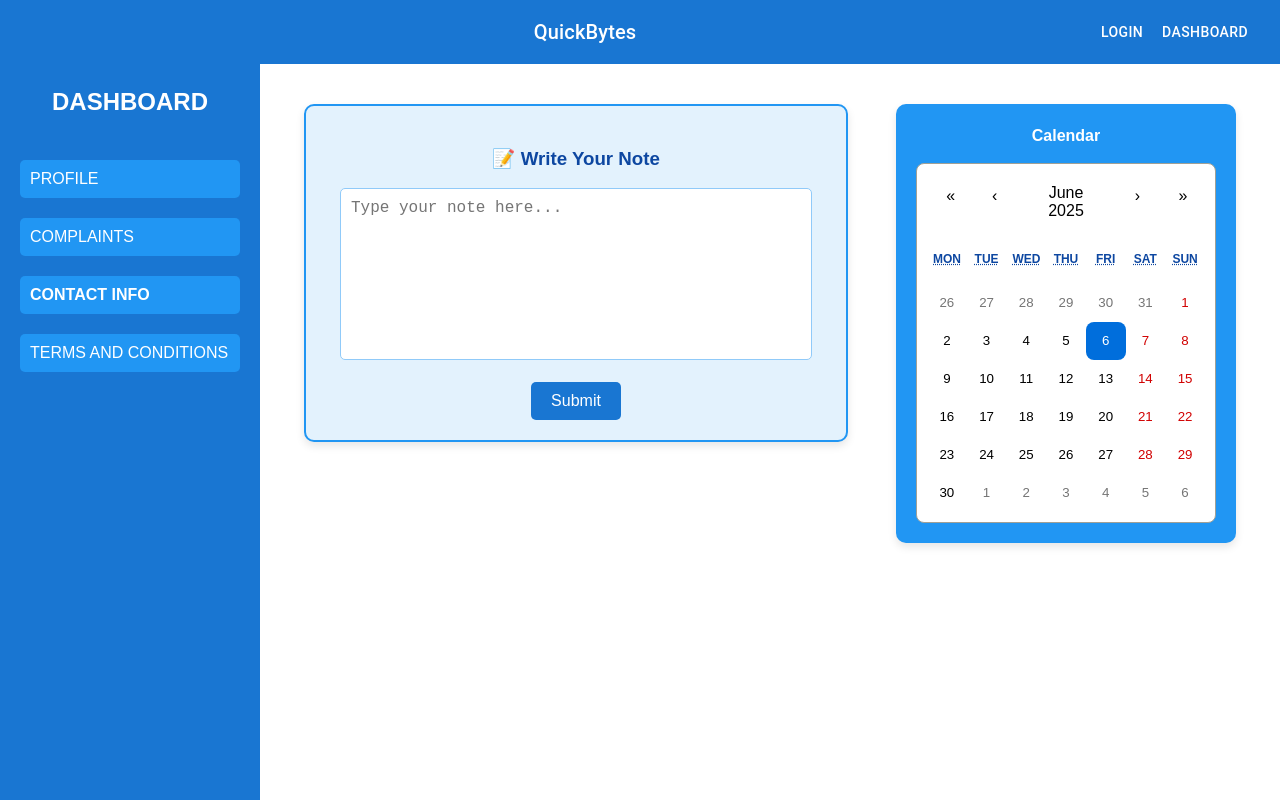
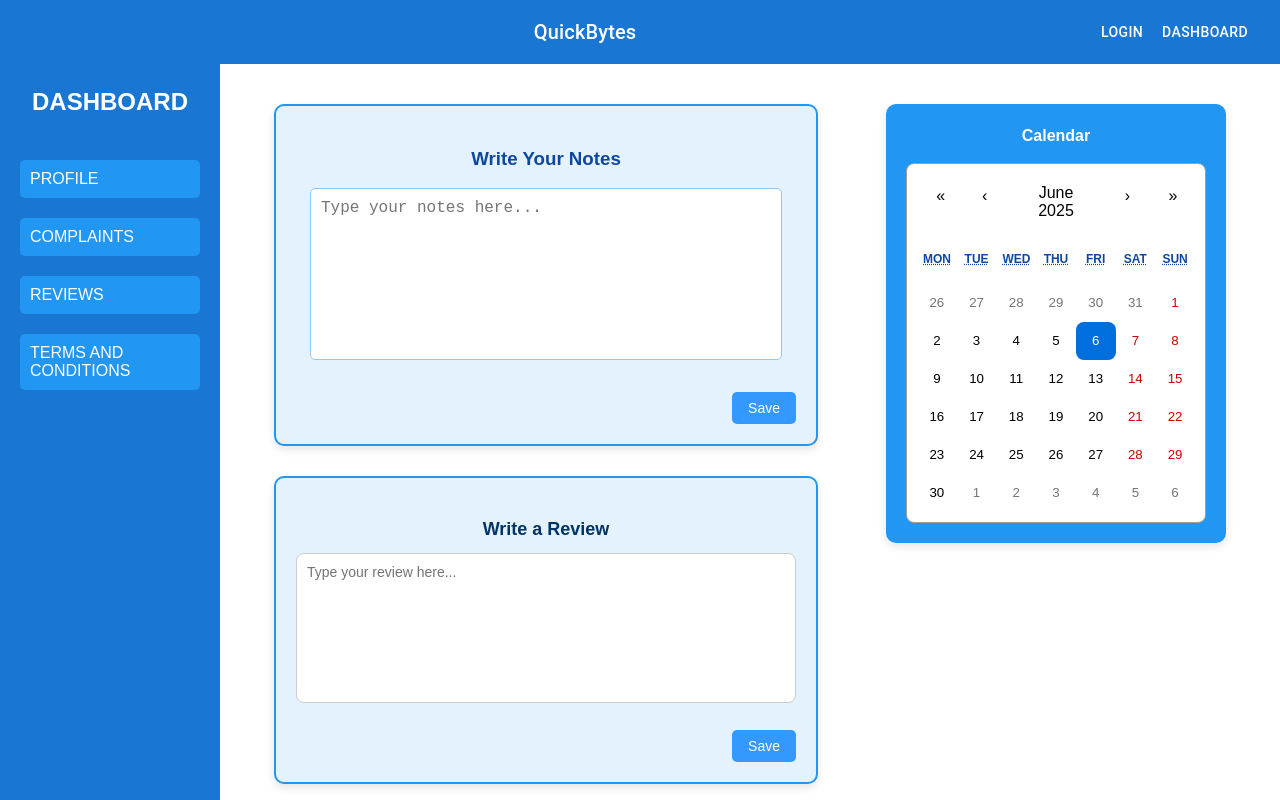
Before and after one commit to Irine-Theresa-Antony/QuickBytes, a React (Vite) app: page /r in a window 1280 px wide. Shown: the top 800 px of the page. Built offline with nearby package versions, Linux system fonts and the light colour scheme; some icons are missing.

Commit message:
dashboard updations

```diff
--- a/src/App.jsx
+++ b/src/App.jsx
@@ -9,6 +9,7 @@ import Display from './components/Display'
 import DashboardPage from './components/DashboardPage'
 import Terms from './components/Terms'
 import Complaints from './components/Complaints'
+import Review from './components/Review'
 import Profile from './components/Profile'
 import Custom from './components/Custom'
 
@@ -28,7 +29,7 @@ function App() {
      <Route path='/terms' element={<Terms/>}></Route>
      <Route path='/complaints' element={<Complaints/>}></Route>
      <Route path='/profile' element={<Profile/>}></Route>
-
+     <Route path='/reviews' element={<Review/>}></Route>
      <Route path='/admin' element={<Admin/>}></Route>
      <Route path='/c' element={<Custom/>}></Route>
 
--- a/src/Components/DashboardPage.jsx
+++ b/src/Components/DashboardPage.jsx
@@ -8,6 +8,7 @@ import axios from 'axios';
 const DashboardPage = () => {
   const [note, setNote] = useState('');
   const [selectedDate, setSelectedDate] = useState(new Date());
+  const [review, setReview] = useState('');
 
   const handleNoteSubmit = (e) => {
     e.preventDefault();
@@ -16,7 +17,6 @@ const DashboardPage = () => {
       alert('Please write a note before submitting.');
       return;
     }
-
 
     const dateOnly = selectedDate.toISOString().split('T')[0];
 
@@ -38,6 +38,31 @@ const DashboardPage = () => {
       });
   };
 
+  const handleReviewSubmit = (e) => {
+    e.preventDefault();
+
+    if (review.trim() === '') {
+      alert('Please write a review before submitting.');
+      return;
+    }
+
+    const input = {
+      review: review,
+    };
+
+    axios
+      .post('http://localhost:3000/reviews', input)
+      .then((res) => {
+        console.log(res);
+        alert(res.data);
+        setReview('');
+      })
+      .catch((err) => {
+        console.error(err);
+        alert('Error submitting review. Please try again.');
+      });
+  };
+
   return (
     <div className="dashboard-container">
 
@@ -50,26 +75,46 @@ const DashboardPage = () => {
         <button>
           <Link to="/complaints">COMPLAINTS</Link>
         </button>
-        <button>CONTACT INFO</button>
+        <button>
+          <Link to="/reviews">REVIEWS</Link>
+        </button>
         <button>
           <Link to="/terms">TERMS AND CONDITIONS</Link>
         </button>
       </div>
 
       {/* Main Area */}
-      <div className="main-content">
+      <div className="main-content-with-review">
+        <div className="left-column">
           {/* Note Input */}
           <div className="note-box">
-          <h3>📝 <strong>Write Your Note</strong></h3>
+            <h3><strong>Write Your Notes</strong></h3>
             <form onSubmit={handleNoteSubmit}>
               <textarea
                 value={note}
                 onChange={(e) => setNote(e.target.value)}
-              placeholder="Type your note here..."
+                placeholder="Type your notes here..."
               />
-            <br />
-            <button type="submit">Submit</button>
+              <div className="note-submit-container">
+                <button type="submit">Save</button>
+              </div>
             </form>
+          </div>
+
+          {/* Review Input */}
+          <div className="review-box">
+            <h3><strong>Write a Review</strong></h3>
+            <form onSubmit={handleReviewSubmit}>
+              <textarea
+                value={review}
+                onChange={(e) => setReview(e.target.value)}
+                placeholder="Type your review here..."
+              />
+              <div className="review-submit-container">
+                <button type="submit">Save</button>
+              </div>
+            </form>
+          </div>
         </div>
 
         {/* Calendar */}
--- /dev/null
+++ b/src/Components/Review.jsx
@@ -0,0 +1,47 @@
+import React, { useEffect, useState } from "react";
+import axios from "axios";
+import {
+  CircularProgress,
+  Container,
+  Typography,
+  Alert
+} from "@mui/material";
+import "../Dashboard.css";
+
+const Review = () => {
+  const [reviews, setReviews] = useState([]);
+  const [loading, setLoading] = useState(true);
+  const [error, setError] = useState(null);
+
+  useEffect(() => {
+    axios
+      .get("http://localhost:3000/reviews")
+      .then((res) => {
+        setReviews(res.data.reverse());
+        setLoading(false);
+      })
+      .catch((err) => {
+        setError("Failed to fetch reviews");
+        setLoading(false);
+      });
+  }, []);
+
+
+
+  return (
+    <Container className="reviewbox-container">
+      <Typography variant="h4" gutterBottom className="reviewbox-heading">
+        User Reviews
+      </Typography>
+      <div className="reviewbox-list">
+        {reviews.map((item, index) => (
+          <div className="reviewbox-box" key={index}>
+            <p className="reviewbox-text">"{item.review}"</p>
+          </div>
+        ))}
+      </div>
+    </Container>
+  );
+};
+
+export default Review;
--- a/src/Dashboard.css
+++ b/src/Dashboard.css
@@ -14,6 +14,8 @@
   display: flex;
   flex-direction: column;
   gap: 20px;
+  height: 120vh; /* ✅ Ensures full height */
+  box-sizing: border-box; /* ✅ Prevents overflow due to padding */
 }
 
 .sidebar h2 {
@@ -83,6 +85,26 @@
   border: none;
   border-radius: 5px;
   cursor: pointer;
+}
+
+.note-submit-container {
+  display: flex;
+  justify-content: flex-end;
+  margin-top: 10px;
+}
+
+.note-submit-container button {
+  background-color: #3399ff;
+  color: white;
+  border: none;
+  padding: 8px 16px;
+  font-size: 14px;
+  border-radius: 5px;
+  cursor: pointer;
+}
+
+.note-submit-container button:hover {
+  background-color: #007acc;
 }
 
 /* Calendar Box */
@@ -244,3 +266,118 @@
   border-radius: 5px;
   cursor: pointer;
 }
+
+.review-box {
+ width: 500px;
+  padding: 20px;
+  background-color: #e3f2fd;
+  border: 2px solid #2196f3;
+  border-radius: 10px;
+  color: #0d47a1;
+  text-align: center;
+  box-shadow: 0 4px 8px rgba(0, 0, 0, 0.1);
+}
+
+.review-box h3 {
+  margin-bottom: 10px;
+  color: #003366;
+  font-size: 18px;
+  text-align: center;
+}
+
+.review-box textarea {
+  width: 100%;
+  min-height: 150px;
+  border-radius: 8px;
+  border: 1px solid #ccc;
+  padding: 10px;
+  font-size: 14px;
+  font-family: Arial, sans-serif;
+  resize: none;
+  outline: none;
+  box-sizing: border-box;
+  margin-bottom: 10px;
+}
+
+.review-submit-container {
+  display: flex;
+  justify-content: flex-end;
+  margin-top: 10px;
+}
+
+.review-submit-container button {
+  background-color: #3399ff;
+  color: white;
+  border: none;
+  padding: 8px 16px;
+  font-size: 14px;
+  border-radius: 5px;
+  cursor: pointer;
+}
+
+.review-submit-container button:hover {
+  background-color: #007acc;
+}
+
+/* Updated layout to align Note, Review vertically and Calendar to the right */
+.main-content-with-review {
+  flex: 1;
+  padding: 40px;
+  background-color: white;
+  display: flex;
+  justify-content: space-around;
+  align-items: flex-start;
+  gap: 40px;
+}
+
+/* Left column contains both Note and Review stacked */
+.left-column {
+  display: flex;
+  flex-direction: column;
+  gap: 30px;
+}
+
+/* Blue-themed review component */
+
+.reviewbox-container {
+  margin-top: 40px;
+  padding-bottom: 40px;
+}
+
+.reviewbox-heading {
+  text-align: center;
+  color: #0d47a1;
+  font-weight: bold;
+  margin-bottom: 20px;
+}
+
+.reviewbox-list {
+  display: flex;
+  flex-wrap: wrap;
+  gap: 20px;
+  justify-content: center;
+}
+
+.reviewbox-box {
+  background-color: #e3f2fd;
+  border: 2px solid #64b5f6;
+  border-left: 8px solid #1976d2;
+  border-radius: 12px;
+  padding: 20px;
+  width: 280px;
+  box-shadow: 3px 3px 15px rgba(33, 150, 243, 0.2);
+  transition: transform 0.2s ease, box-shadow 0.2s ease;
+}
+
+.reviewbox-box:hover {
+  transform: translateY(-5px);
+  box-shadow: 6px 6px 25px rgba(21, 101, 192, 0.3);
+}
+
+.reviewbox-text {
+  font-size: 16px;
+  font-style: italic;
+  color: #0d47a1;
+  line-height: 1.6;
+  padding-left: 10px;
+}
```
Also changed, not shown: src/Components/Terms.jsx (+37 -27 lines). Lines whose indentation alone changed are shown as unchanged.
